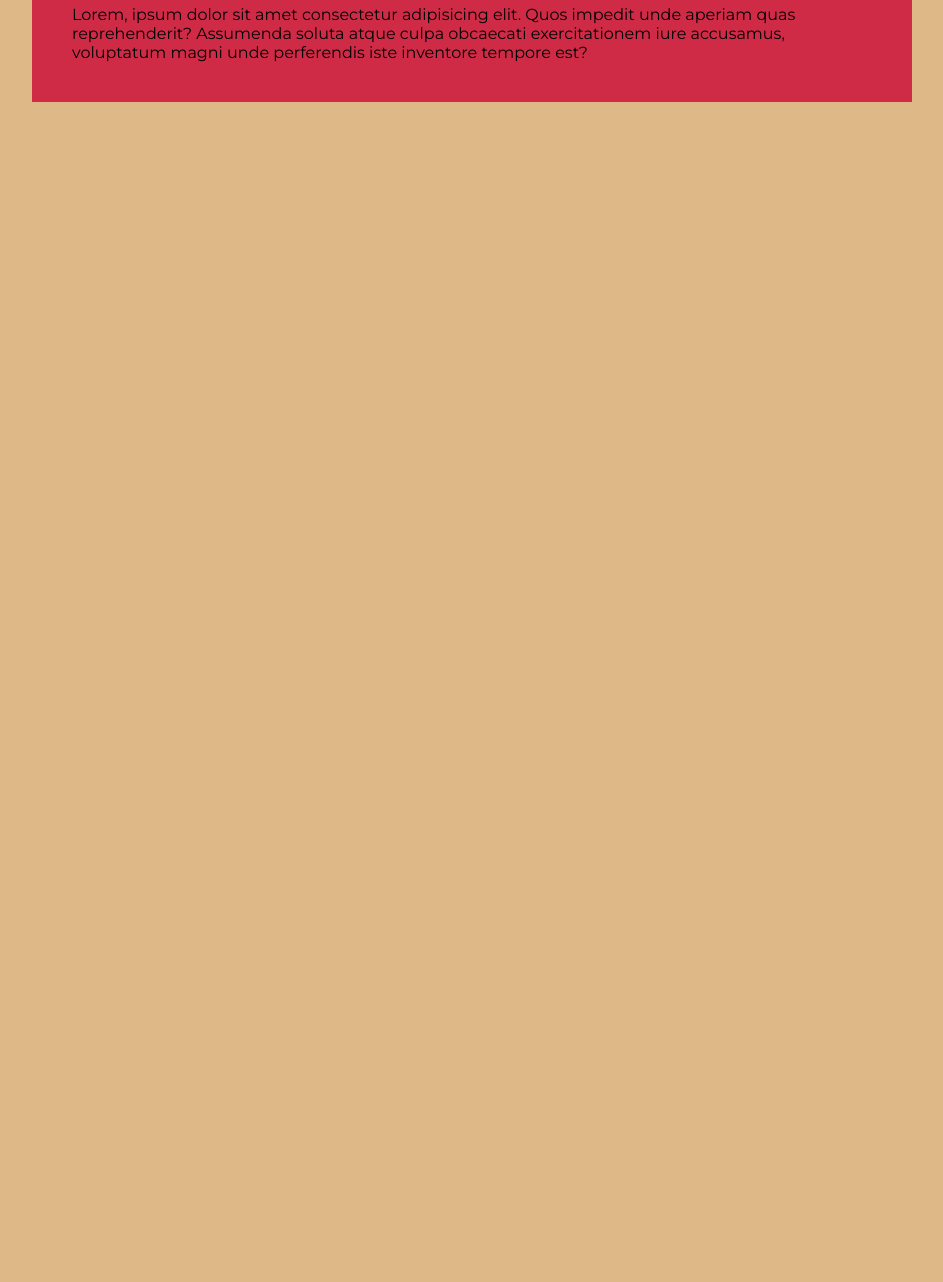
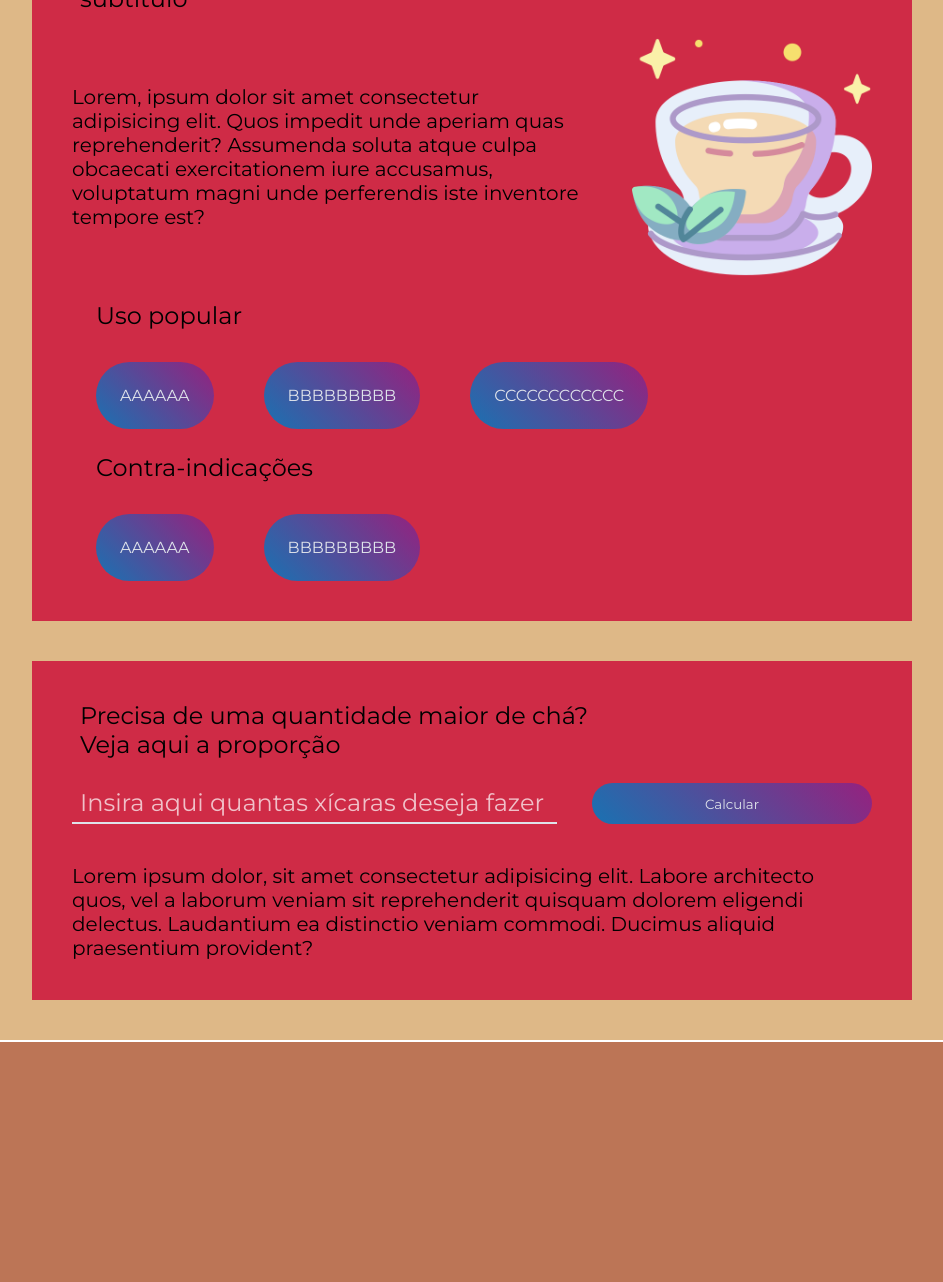
Before and after one commit to lumasouza/projetoIndividual, a website: page site/site/public/telaPesquisa.html in a window 1280 px wide. Shown: the part 538-1820 px from the top of the page, without its empty margins (168-1111 px from the left). Before the commit the page ends 800 px from the top, so only its background shows below. Drawn offline with Linux system fonts and the light colour scheme.

Commit message:
ajustes - front

```diff
--- a/site/site/public/telaCha.css
+++ b/site/site/public/telaCha.css
@@ -4,6 +4,12 @@
 
 * {
     font-family: 'Montserrat', sans-serif;
+}
+
+input::-webkit-outer-spin-button,
+input::-webkit-inner-spin-button {
+  -webkit-appearance: none;
+  margin: 0;
 }
 
 /* SCROLLBAR */
@@ -141,6 +147,7 @@ a:hover {
     width: 100vh;
 
     margin: 5vh;
+    margin-bottom: 0;
     padding: 5vh;
 }
 
@@ -174,8 +181,117 @@ a:hover {
     margin-bottom: 3vh;
 }
 
+.subtitulo2 {
+    text-align: start;
+    font-size: 3vh;
+    margin-top: 3vh;
+    margin-left: 3vh;
+    margin-bottom: 3vh;
+}
+
 .texto {
     text-align: start;
+    align-items: center;
+    display: flex;
+    font-size: 2.5vh;
     /* margin:  */
     /* margin: 2vh; */
 }
+
+#imgCha {
+    width: 30vh
+    ;
+}
+
+span {
+    margin-right: 6vh;
+}
+
+.topicos {
+    display: flex;
+    padding-left: 3vh;
+    margin-top: 4vh;
+}
+
+.fin {
+    margin: 0px 50px 0px 0;
+    background:linear-gradient(45deg, #1972b2, #96217e);
+    color:#dfe3ea;
+    padding: 3vh;
+    border-radius: 6vh;
+    width: auto;
+    transition: all .3s ease-out;
+}
+
+.fin:hover {
+    cursor: pointer;
+    background:linear-gradient(45deg, #4d92c3, #c663b2);
+    transition: all .3s ease-out;
+}
+
+#divPesquisaCha input {
+    width: 50%;
+    padding: 5px 5px 5px 0px;
+    display: inline-block;
+    border: 0;
+    border-bottom: 2px solid #dfe3ea;
+    color: #ffffff;
+    background-color: transparent;
+    outline: none;
+    min-width: auto;
+    font-size: 3vh;
+    color: white;
+    transition: all .3s ease-out;
+    border-radius: 0;
+    text-align: center;
+}
+
+#divProporcao input {
+        width: 60vh;
+        min-width: auto;
+        padding: 5px 5px 5px 0px;
+        display: inline-block;
+        border: 0;
+        border-bottom: 2px solid #dfe3ea;
+        color: #ffffff;
+        background-color: transparent;
+        outline: none;
+        font-size: 3vh;
+        color: white;
+        transition: all .3s ease-out;
+        border-radius: 0;
+        text-align: center;
+
+}
+
+#btnProporcao {
+    background:linear-gradient(45deg, #1972b2, #96217e);
+    color:#dfe3ea;
+    border-radius: 6vh;
+    border: none;
+    width: 35vh;
+    transition: all .3s ease-out;
+}
+
+#btnProporcao:hover {
+    cursor: pointer;
+    background:linear-gradient(45deg, #4d92c3, #c663b2);
+    transition: all .3s ease-out;
+}
+
+::placeholder {
+    color:white;
+    opacity: .7;
+}
+
+.proporcao {
+    /* display: flex; */
+    /* justify-content: center; */
+}
+
+footer {
+    height: 30vh;
+    margin-top: 5vh;
+    background-color:rgba(128, 0, 0, 0.365);
+    border-top: solid white 2px;
+}
--- a/site/site/public/telaPesquisa.html
+++ b/site/site/public/telaPesquisa.html
@@ -1,5 +1,6 @@
 <!DOCTYPE html>
 <html lang="pt-br">
+
 <head>
     <link rel="stylesheet" href="telaCha.css">
     <meta charset="UTF-8">
@@ -7,6 +8,7 @@
     <meta name="viewport" content="width=device-width, initial-scale=1.0">
     <title>cházim? | pesquisa</title>
 </head>
+
 <body>
     <div class="header">
         <div class="nav">
@@ -26,7 +28,10 @@
 
         <div class="conteudo">
 
-            <div class="pesquisa">Pesquisar chá: <input type="text" id="iptPesquisaCha"></div>
+            <div class="pesquisa">
+                <div class="subtitulo" style="text-align: center;">Pesquisar chá</div>
+                <div id="divPesquisaCha"><input type="text" id="iptPesquisaCha"></div>
+            </div>
 
             <!-- <div class="">Lorem, ipsum dolor sit amet consectetur adipisicing elit. Quos impedit unde aperiam quas reprehenderit? Assumenda soluta atque culpa obcaecati exercitationem iure accusamus, voluptatum magni unde perferendis iste inventore tempore est?</div> -->
 
@@ -43,11 +48,63 @@
             <div class="titulo">Título</div>
             <div class="subtitulo">subtitulo</div>
 
-            <div class="texto">Lorem, ipsum dolor sit amet consectetur adipisicing elit. Quos impedit unde aperiam quas reprehenderit? Assumenda soluta atque culpa obcaecati exercitationem iure accusamus, voluptatum magni unde perferendis iste inventore tempore est?</div>
+            <div class="texto"><span>Lorem, ipsum dolor sit amet consectetur adipisicing elit. Quos impedit unde aperiam
+                    quas reprehenderit? Assumenda soluta atque culpa obcaecati exercitationem iure accusamus, voluptatum
+                    magni unde perferendis iste inventore tempore est?</span><img id="imgCha" src="assets/tea.png"
+                    alt="">
+            </div>
+
+
+            <div class="subtitulo2">Uso popular</div>
+            <div class="topicos">
+                <div class="fin">AAAAAA</div>
+                <div class="fin">BBBBBBBBB</div>
+                <div class="fin">CCCCCCCCCCCC</div>
+            </div>
+
+            <div class="subtitulo2">Contra-indicações</div>
+            <div class="topicos">
+                <div class="fin">AAAAAA</div>
+                <div class="fin">BBBBBBBBB</div>
+            </div>
 
         </div>
 
     </div>
 
+
+    <div class="container">
+
+        <div class="conteudo">
+
+            <div class="proporcao">
+
+                <div class="subtitulo">Precisa de uma quantidade maior de chá?
+                <br>Veja aqui a proporção</div>
+
+                <div style="display: flex; justify-content: space-between; margin-bottom: 5vh;">
+                    <div id="divProporcao"><input type="number" min="1" max="30" id="iptProporcao" placeholder="Insira aqui quantas xícaras deseja fazer"></div>
+                    <button id="btnProporcao" >Calcular</button>
+                </div>
+
+                <div class="texto">
+                    Lorem ipsum dolor, sit amet consectetur adipisicing elit. Labore architecto quos, vel a laborum veniam sit reprehenderit quisquam dolorem eligendi delectus. Laudantium ea distinctio veniam commodi. Ducimus aliquid praesentium provident?
+                </div>
+
+            </div>
+
+            <!-- <div class="">Lorem, ipsum dolor sit amet consectetur adipisicing elit. Quos impedit unde aperiam quas reprehenderit? Assumenda soluta atque culpa obcaecati exercitationem iure accusamus, voluptatum magni unde perferendis iste inventore tempore est?</div> -->
+
+        </div>
+
+    </div>
+
+    <footer>
+
+
+
+    </footer>
+
 </body>
+
 </html>
```
